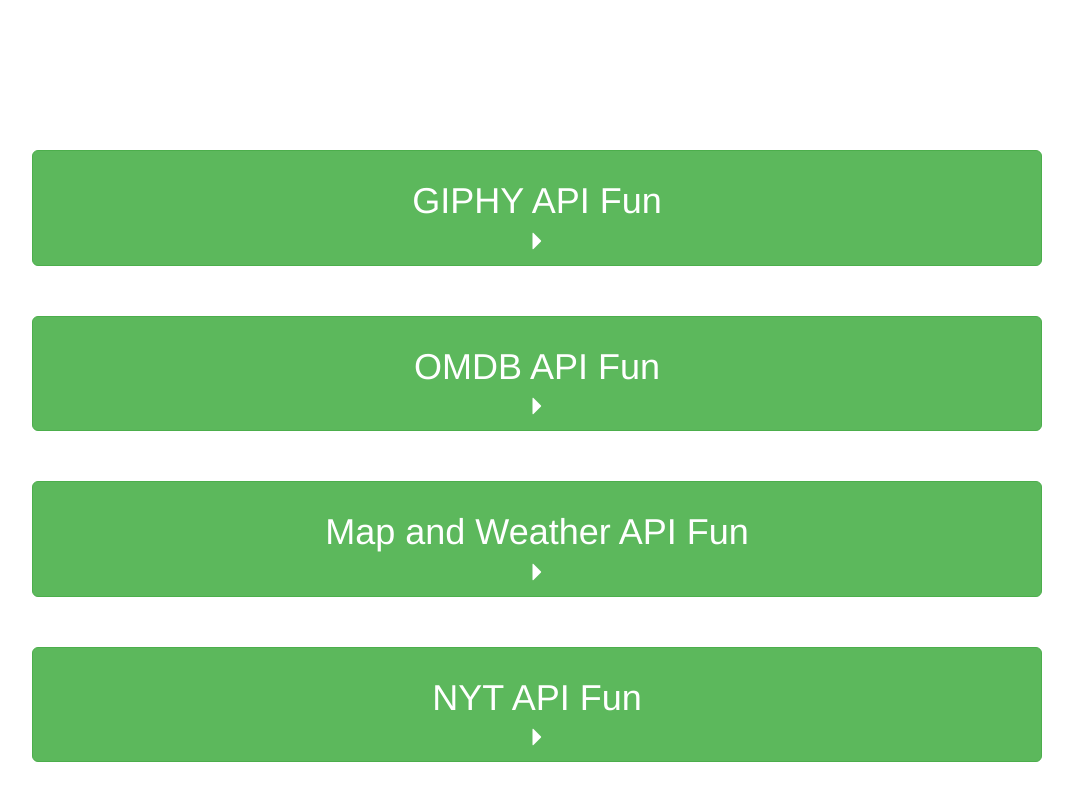
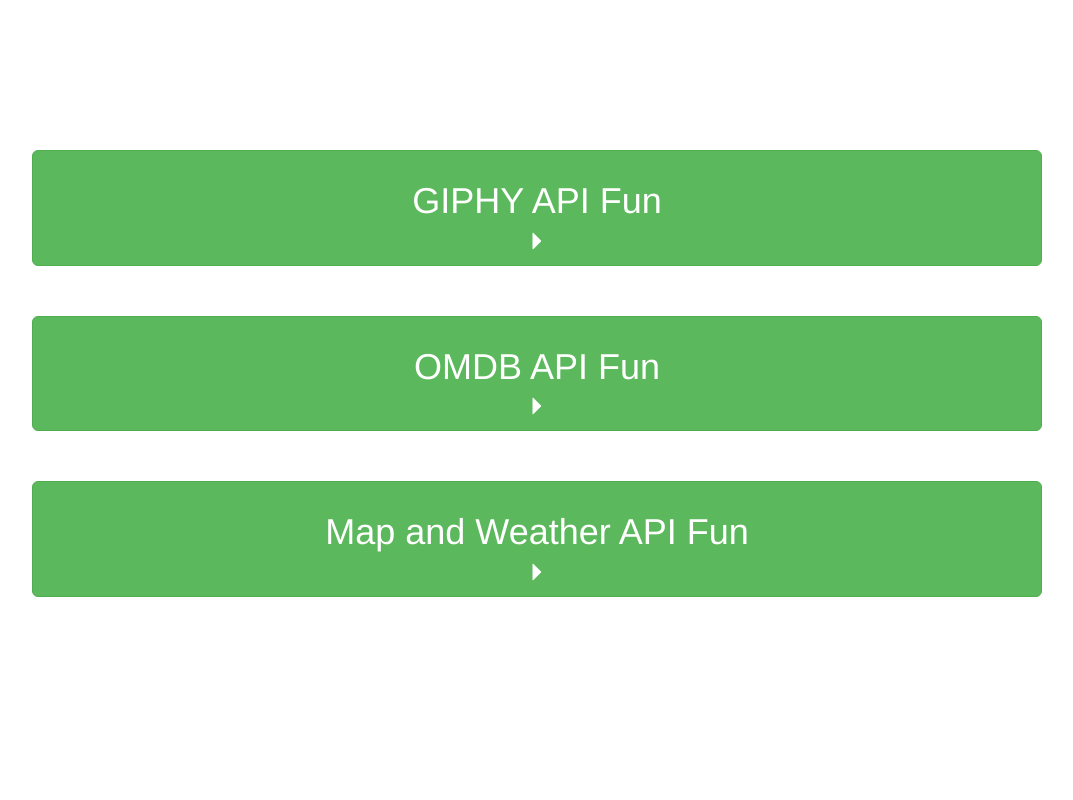
Before and after one commit to LukeKeltner/API-Fun, a plain HTML site: page index.html in a window 1280 px wide. Shown: the whole page, without its empty margins (103-1176 px from the left). Drawn offline with nearby package versions, Linux system fonts and the light colour scheme.

Commit message:
Final Version

```diff
--- a/index.html
+++ b/index.html
@@ -36,14 +36,15 @@
 			</div>
 		</div>
 
-		<div class="row">
+<!-- Decided not to include this -->
+<!-- 		<div class="row">
 			<div class="col-xs-12 text-center">
 				<a href="nyt.html">
 					<button type="button" class="btn btn-success btn-lg btn-block"><h1>NYT API Fun</h1><span class="glyphicon glyphicon-triangle-right" aria-hidden="true"></span>
 					</button>
 				</a>
 			</div>
-		</div>
+		</div> -->
 	</div>
 
 
```
